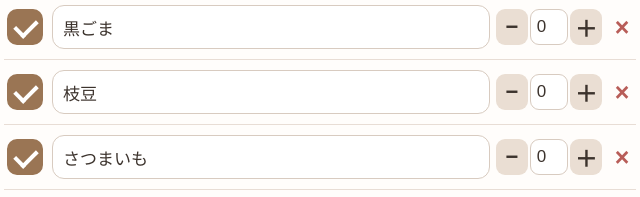
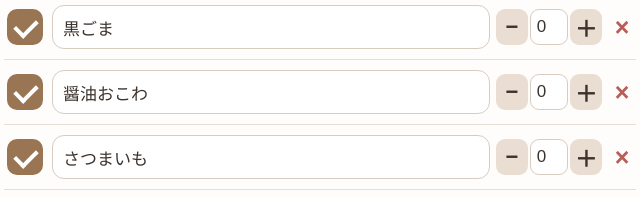
Before and after one commit to yobukodorinagaoka-ai/label-print, a plain HTML site: page index.html in a window 1280 px wide. Shown: the part 440-637 px from the top of the page, 320-960 px from the left. Drawn offline with Linux system fonts and the light colour scheme.

Commit message:
Update index.html

```diff
--- a/index.html
+++ b/index.html
@@ -100,7 +100,7 @@ h2{font-size:17px;margin:17px 2px 7px}
 <script>
 const initialNames = [
   "つぶあん","こしあん","きなこ","みたらし","宇治抹茶","黒ごま",
-  "枝豆","さつまいも","南蛮味噌","ほうじ茶","かぼちゃ","無花果"
+  "醤油おこわ","さつまいも","南蛮味噌","ほうじ茶","かぼちゃ","無花果"
 ];
 
 // 前の版の保存内容と混ざらないよう、保存名を変更
```
